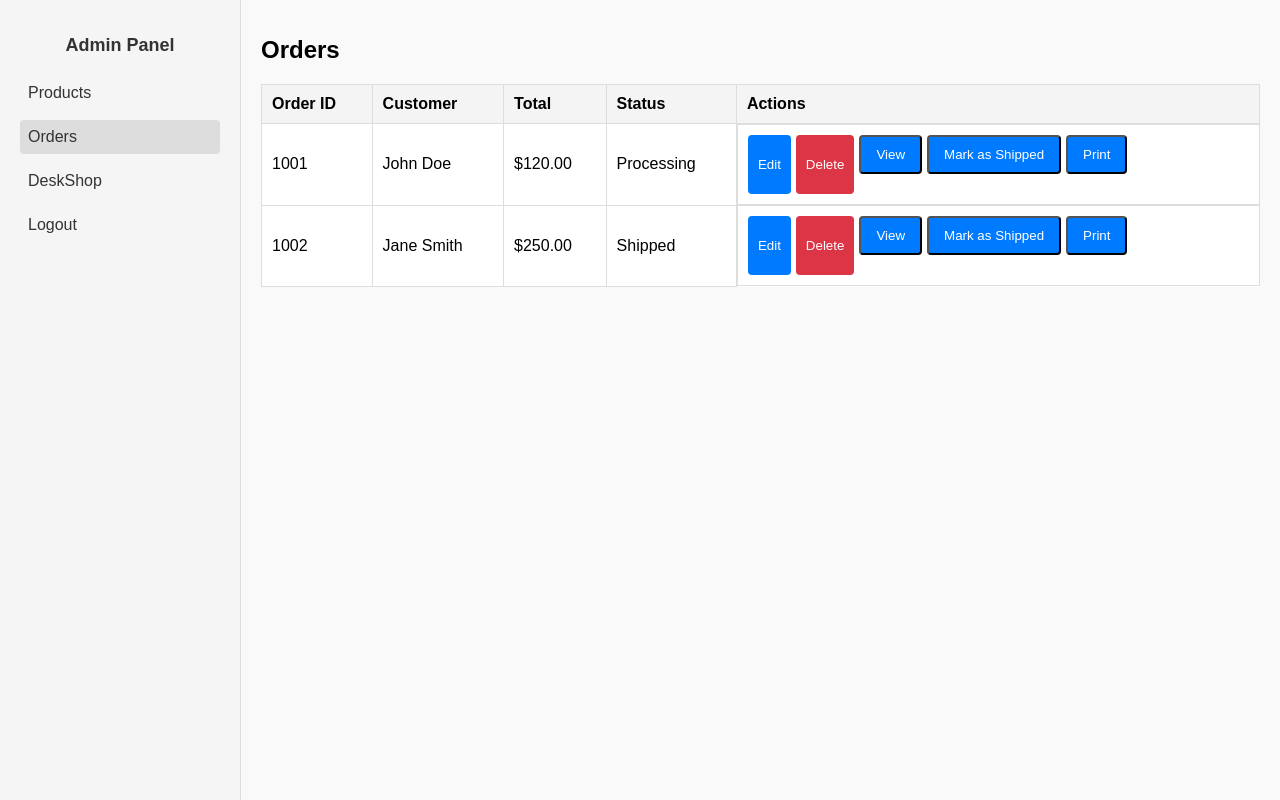
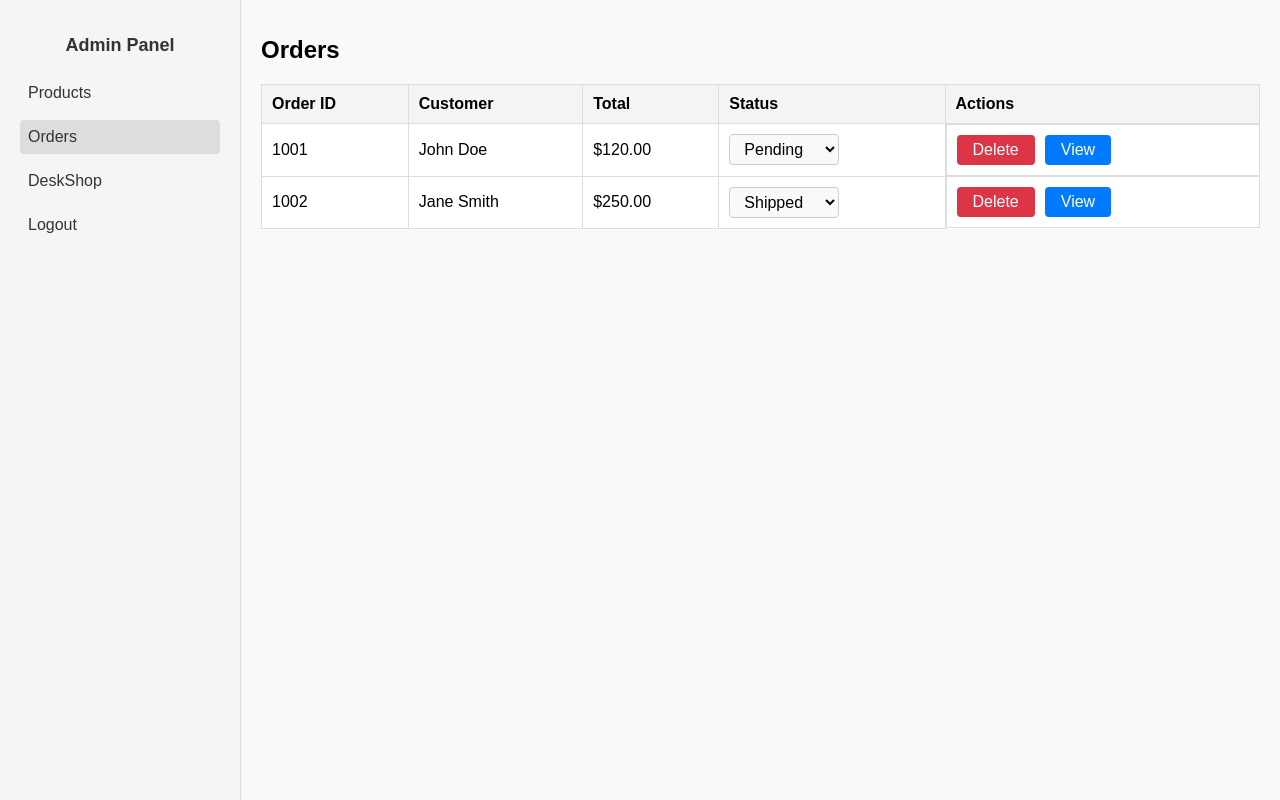
Before and after one commit to matheeshapathirana/Deskshop, a PHP site: page /Admin/orders.php in a window 1280 px wide. Run offline with PHP 8.4, Linux system fonts and the light colour scheme; the visitor is signed in with stand-in values (Sample User, id 1); tables that the repository leaves empty or names only in its code hold one stand-in row (values such as "Sample post").

Commit message:
Enhance order management UI with status dropdowns and update action buttons

```diff
--- a/Admin/orders.css
+++ b/Admin/orders.css
@@ -61,18 +61,31 @@ h1 {
     margin-bottom: 20px;
 }
 
-.button {
-    display: inline-block;
-    padding: 10px 15px;
-    background-color: #007bff;
-    color: white;
-    text-decoration: none;
-    border-radius: 4px;
-    margin-bottom: 20px;
+.button, .action-buttons .button {
+  display: inline-block;
+  padding: 6px 16px;
+  font-size: 1em;
+  border: none;
+  border-radius: 4px;
+  color: #fff;
+  text-decoration: none;
+  cursor: pointer;
+  transition: background 0.2s;
+  margin-right: 5px;
 }
 
-.button:hover {
-    background-color: #0056b3;
+.delete-button.button {
+  background: #dc3545; /* red */
+}
+.delete-button.button:hover {
+  background: #a71d2a; /* darker red */
+}
+
+.view-button.button {
+  background: #007bff; /* blue */
+}
+.view-button.button:hover {
+  background: #0056b3; /* darker blue */
 }
 
 table {
@@ -164,3 +177,28 @@ table th {
 .print-button:hover {
     background-color: #565e64;
 }
+
+/* Style for the status dropdown */
+select[name^="status_"] {
+  padding: 5px 10px;
+  border-radius: 4px;
+  border: 1px solid #ccc;
+  background: #f9f9f9;
+  font-size: 1em;
+  transition: border-color 0.2s;
+  outline: none;
+}
+select[name^="status_"]:focus {
+  border-color: #007bff;
+  background: #fff;
+}
+/* Optional: color code by status */
+select[name^="status_"] option[value="Pending"] {
+  color: #ff9800;
+}
+select[name^="status_"] option[value="Shipped"] {
+  color: #2196f3;
+}
+select[name^="status_"] option[value="Delivered"] {
+  color: #4caf50;
+}
--- a/Admin/orders.php
+++ b/Admin/orders.php
@@ -57,26 +57,32 @@ if ($results && mysqli_num_rows($results) > 0) {
             <td>1001</td>
             <td>John Doe</td>
             <td>$120.00</td>
-            <td>Processing</td>
+            <td>
+              <select name="status_1001">
+                <option value="Pending" selected>Pending</option>
+                <option value="Shipped">Shipped</option>
+                <option value="Delivered">Delivered</option>
+              </select>
+            </td>
             <td class="action-buttons">
-              <button class="edit-button" title="Edit">Edit</button>
-              <button class="delete-button" title="Delete">Delete</button>
-              <button class="button" title="View">View</button>
-              <button class="button" title="Mark as Shipped">Mark as Shipped</button>
-              <button class="button" title="Print">Print</button>
+              <button class="delete-button button" title="Delete">Delete</button>
+              <a href="../product.php?code=WT.SI.OI-AHG-004" class="view-button button" title="View">View</a>
             </td>
           </tr>
           <tr>
             <td>1002</td>
             <td>Jane Smith</td>
             <td>$250.00</td>
-            <td>Shipped</td>
+            <td>
+              <select name="status_1002">
+                <option value="Pending">Pending</option>
+                <option value="Shipped" selected>Shipped</option>
+                <option value="Delivered">Delivered</option>
+              </select>
+            </td>
             <td class="action-buttons">
-              <button class="edit-button" title="Edit">Edit</button>
-              <button class="delete-button" title="Delete">Delete</button>
-              <button class="button" title="View">View</button>
-              <button class="button" title="Mark as Shipped">Mark as Shipped</button>
-              <button class="button" title="Print">Print</button>
+              <button class="delete-button button" title="Delete">Delete</button>
+              <a href="../product.php?code=SI.BK-AA-005" class="view-button button" title="View">View</a>
             </td>
           </tr>
         </tbody>
```
